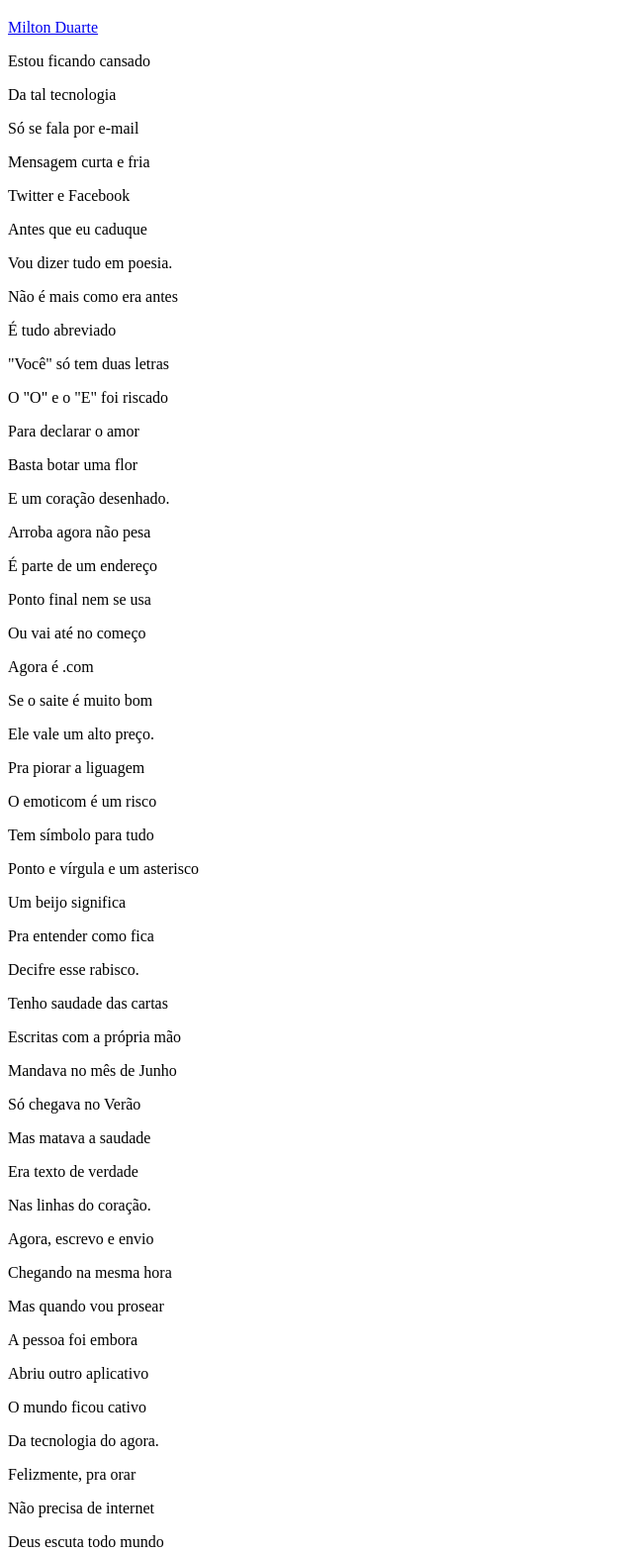
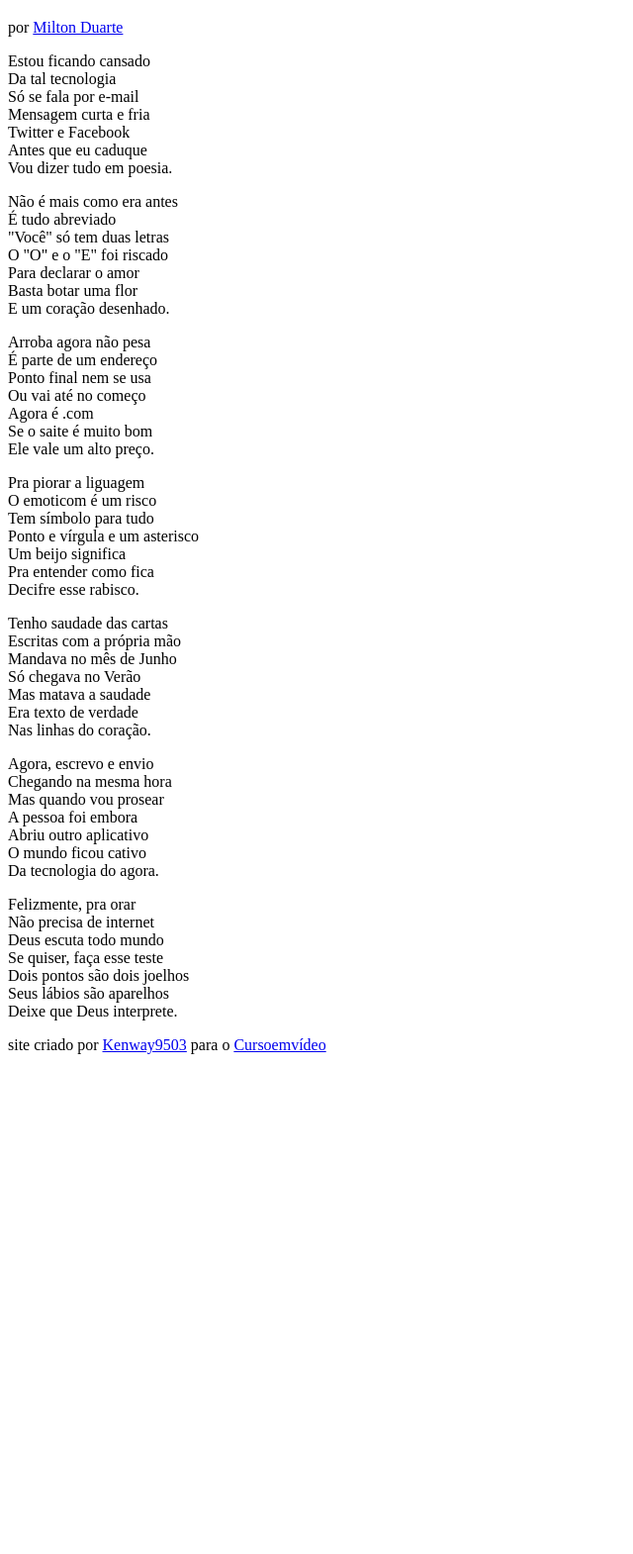
Before and after one commit to Damasceno9503/html-css, a plain HTML site: page Desafios/012/index.html in a window 1280 px wide. Shown: the part 61-1631 px from the top of the page at 99% size, without its empty margins (0-640 px from the left). After the commit the page ends 1142 px from the top, so only its background shows below. Drawn offline with Linux system fonts and the light colour scheme.

Commit message:
organizei o projeto

```diff
--- /dev/null
+++ b/Desafios/012/estilo/style.css
@@ -0,0 +1 @@
+@charset "UTF-8";
--- a/Desafios/012/index.html
+++ b/Desafios/012/index.html
@@ -5,88 +5,97 @@
     <meta http-equiv="X-UA-Compatible" content="IE=edge">
     <meta name="viewport" content="width=device-width, initial-scale=1.0">
     <title>Document</title>
-    <link rel="stylesheet" href="style.css">
+    <link rel="stylesheet" href="estilo/style.css">
 </head>
 <body>
     <header>
         <h1>Cordel Moderno</h1>
-        <a href="#">
-            <p>Milton Duarte</p>
+        <p>por <a href="https://www.recantodasletras.com.br/poesias/3186743" target="_blank"> Milton Duarte</p>
         </a>
     </header>
     <main>
-        <div>
-            <p>Estou ficando cansado</p>
-            <p>Da tal tecnologia</p>
-            <p>Só se fala por e-mail</p>
-            <p>Mensagem curta e fria</p>
-            <p>Twitter e Facebook</p>
-            <p>Antes que eu caduque</p>
-            <p>Vou dizer tudo em poesia.</p>
-        </div>
+        <section>
+            <p>
+                Estou ficando cansado <br>
+                Da tal tecnologia <br>
+                Só se fala por e-mail <br>
+                Mensagem curta e fria <br>
+                Twitter e Facebook <br>
+                Antes que eu caduque <br>
+                Vou dizer tudo em poesia.
+            </p>
+        </section>
 
-        <div>
-            <p>Não é mais como era antes</p>
-            <p>É tudo abreviado</p>
-            <p>"Você" só tem duas letras</p>
-            <p>O "O" e o "E" foi riscado</p>
-            <p>Para declarar o amor</p>
-            <P>Basta botar uma flor</P>
-            <P>E um coração desenhado.</P>
-        </div>
+        <section>
+            <p>
+                Não é mais como era antes <br>
+                É tudo abreviado <br>
+                "Você" só tem duas letras <br>
+                O "O" e o "E" foi riscado <br>
+                Para declarar o amor <br>
+                Basta botar uma flor <br>
+                E um coração desenhado.
+            </p>
+        </section>
 
-        <div>
-            <p>Arroba agora não pesa</p>
-            <p>É parte de um endereço</p>
-            <p>Ponto final nem se usa</p>
-            <p>Ou vai até no começo</p>
-            <p>Agora é .com</p>
-            <p>Se o saite é muito bom</p>
-            <p>Ele vale um alto preço.</p>
-        </div>
+        <section>
+            <p>
+                Arroba agora não pesa <br>
+                É parte de um endereço <br>
+                Ponto final nem se usa <br>
+                Ou vai até no começo <br>
+                Agora é .com <br>
+                Se o saite é muito bom <br>
+                Ele vale um alto preço.
+            </p>
 
-        <div>
-            <p>Pra piorar a liguagem</p>
-            <p>O emoticom é um risco</p>
-            <p>Tem símbolo para tudo</p>
-            <p>Ponto e vírgula e um asterisco</p>
-            <p>Um beijo significa</p>
-            <p>Pra entender como fica</p>
-            <p>Decifre esse rabisco.</p>
-        </div>
+            <p>
+                Pra piorar a liguagem <br>
+                O emoticom é um risco <br>
+                Tem símbolo para tudo <br>
+                Ponto e vírgula e um asterisco <br>
+                Um beijo significa <br>
+                Pra entender como fica <br>
+                Decifre esse rabisco.
+            </p>
+        </section>
 
-        <div>
-            <p>Tenho saudade das cartas</p>
-            <p>Escritas com a própria mão</p>
-            <p>Mandava no mês de Junho</p>
-            <p>Só chegava no Verão</p>
-            <p>Mas matava a saudade</p>
-            <p>Era texto de verdade</p>
-            <p>Nas linhas do coração.</p>
-        </div>
+        <section>
+            <p>
+                Tenho saudade das cartas <br>
+                Escritas com a própria mão <br>
+                Mandava no mês de Junho <br>
+                Só chegava no Verão <br>
+                Mas matava a saudade <br>
+                Era texto de verdade <br>
+                Nas linhas do coração.
+            </p>
+        </section>
 
-        <div>
-            <p>Agora, escrevo e envio</p>
-            <p>Chegando na mesma hora</p>
-            <p>Mas quando vou prosear</p>
-            <p>A pessoa foi embora</p>
-            <p>Abriu outro aplicativo</p>
-            <p>O mundo ficou cativo</p>
-            <p>Da tecnologia do agora.</p>
-        </div>
+        <section>
+            <p>
+                Agora, escrevo e envio <br>
+                Chegando na mesma hora <br>
+                Mas quando vou prosear <br>
+                A pessoa foi embora <br>
+                Abriu outro aplicativo <br>
+                O mundo ficou cativo <br>
+                Da tecnologia do agora.
+            </p>
 
-        <div>
-            <p>Felizmente, pra orar</p>
-            <p>Não precisa de internet</p>
-            <p>Deus escuta todo mundo</p>
-            <p>Se quiser, faça esse teste</p>
-            <p>Dois pontos são dois joelhos</p>
-            <p>Seus lábios são aparelhos</p>
-            <p>Deixe que Deus interprete.</p>
-        </div>
+            <p>
+                Felizmente, pra orar <br>
+                Não precisa de internet <br>
+                Deus escuta todo mundo <br>
+                Se quiser, faça esse teste <br>
+                Dois pontos são dois joelhos <br>
+                Seus lábios são aparelhos <br>
+                Deixe que Deus interprete.
+            </p>
+        </section>
     </main>
     <footer>
-        <p>site criado por <a href="https://github.com/Kenway9503">Kenway9503</a> para o <a href="https://www.cursoemvideo.com">Cursoemvídeo</a></p>
+        <p>site criado por <a href="https://github.com/Kenway9503" target="_blank">Kenway9503</a> para o <a href="https://www.cursoemvideo.com" target="_blank">Cursoemvídeo</a></p>
     </footer>
 </body>
 </html>
--- a/Desafios/012/style.css
+++ /dev/null
@@ -1 +0,0 @@
-@charset "UTF-8";
```
